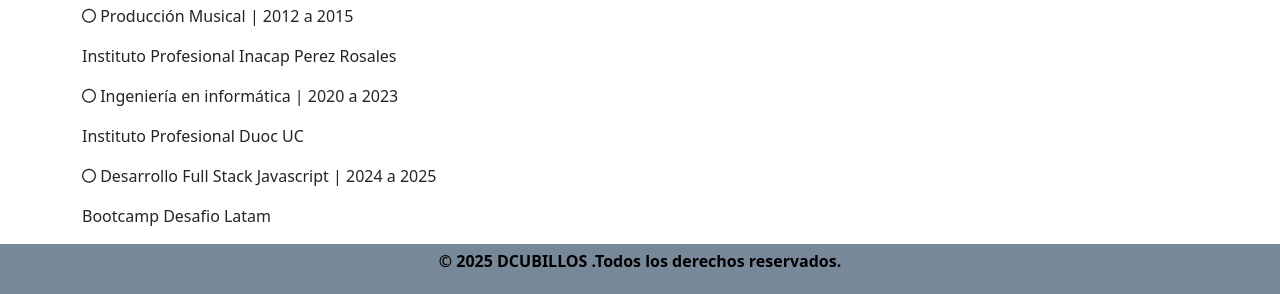
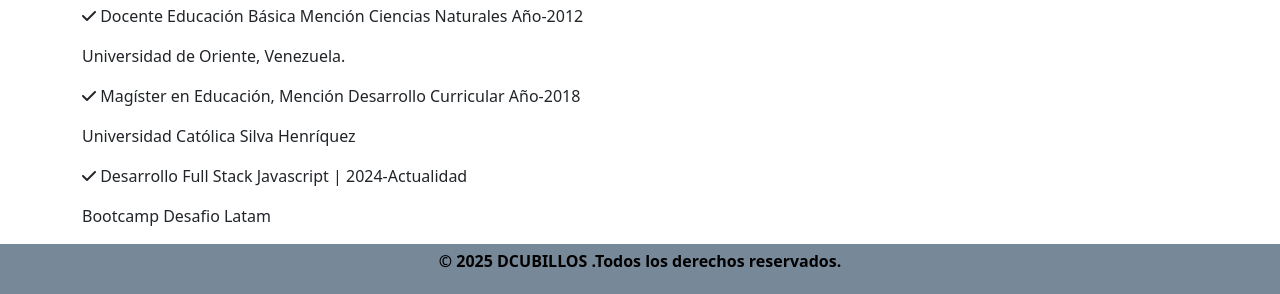
Before and after one commit to Cubillos1287/Cubillos1287.github.io, a plain HTML site: page index.html in a window 1280 px wide. Shown: the part 626-920 px from the top of the page. Drawn offline with nearby package versions, Linux system fonts and the light colour scheme.

Commit message:
avances2

```diff
--- a/index.html
+++ b/index.html
@@ -73,13 +73,13 @@
             <article class="left-column">
                 <h2 id="education" class="second-page-title">Educación <i class="icon-second-page fa-solid fa-graduation-cap"></i></h2>
 
-                <p class="carrera"> <i class="fa-regular fa-circle fa-sm"></i> Producción Musical | 2012 a 2015</p>
-                <p class="academy-name">Instituto Profesional Inacap Perez Rosales </p>
+                <p class="carrera"> <i class="fa-solid fa-check"></i> Docente Educación Básica Mención Ciencias Naturales Año-2012</p>
+                <p class="academy-name">Universidad de Oriente, Venezuela. </p>
 
-                <p class="carrera"> <i class="fa-regular fa-circle fa-sm"></i> Ingeniería en informática | 2020 a 2023</p>
-                <p class="academy-name">Instituto Profesional Duoc UC </p>
+                <p class="carrera"> <i class="fa-solid fa-check"></i></i> Magíster en Educación, Mención Desarrollo Curricular Año-2018</p>
+                <p class="academy-name">Universidad Católica Silva Henríquez </p>
 
-                <p class="carrera"> <i class="fa-regular fa-circle fa-sm"></i> Desarrollo Full Stack Javascript | 2024 a 2025</p>
+                <p class="carrera"> <i class="fa-solid fa-check"></i> Desarrollo Full Stack Javascript | 2024-Actualidad</p>
                 <p class="academy-name">Bootcamp Desafio Latam</p>
             </article>
 
```
